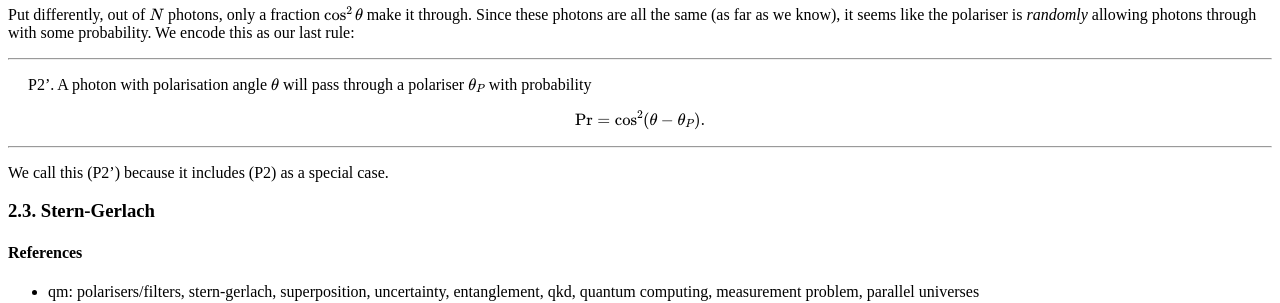
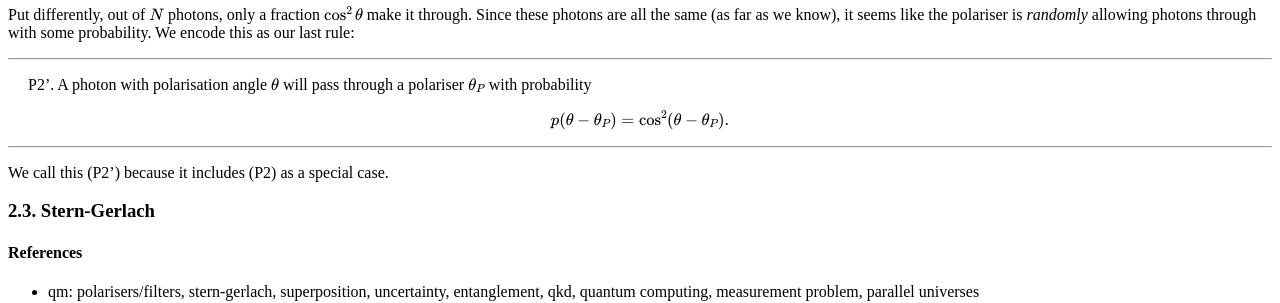
Before and after one commit to hapax/hapax.github.io, a Jekyll site: the page built from assets/simple-qm.md, in a window 1280 px wide. Shown: the part 1959-2262 px from the top of the page. Built offline with Jekyll 4.4.1, drawn with Linux system fonts in a browser that asks for light colours; our own code applies the rules of GitHub Pages for plain Markdown files; formulas are drawn with MathJax 3; a script that is not in the unit is left out.

Commit message:
Update simple-qm.md

```diff
--- a/assets/simple-qm.md
+++ b/assets/simple-qm.md
@@ -178,7 +178,7 @@ A photon with polarisation angle $\theta$ will pass through a polariser $\theta_
 </span>
 
 $$
-\Pr = \cos^2(\theta -\theta_P).
+p(\theta-\theta_P) = \cos^2(\theta -\theta_P).
 $$
 
 ---
```
